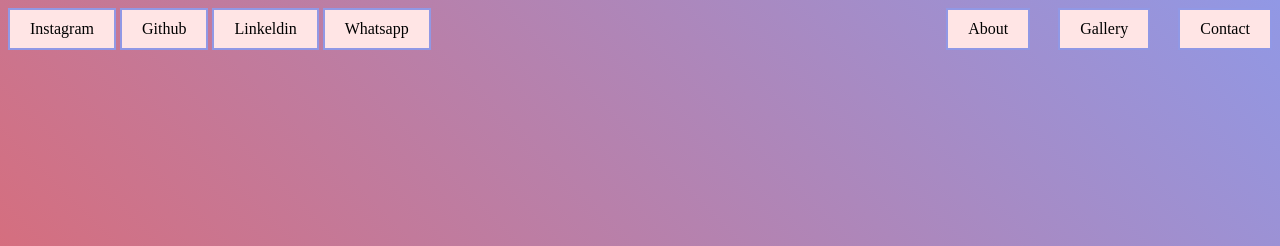
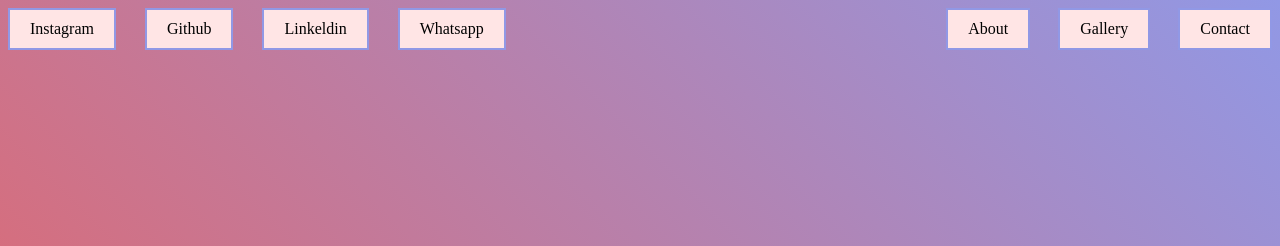
Before and after one commit to VegiSujini/MyPortfolio, a plain HTML site: page index.html in a window 1280 px wide. Shown: the top 246 px of the page. Drawn offline with Linux system fonts and the light colour scheme.

Commit message:
Update index.html

```diff
--- a/index.html
+++ b/index.html
@@ -18,9 +18,9 @@
 <a href="Contact.html" class="Contact">Contact</a>
 </div>
 <div class="header2">
-<a href="https://instagram.com/sujiniv?utm_medium=copy_link">Instagram</a>
-<a href="https://github.com/VegiSujini">Github</a>
-<a href="https://www.linkedin.com/in/vegi-sujini-4058a5200">Linkeldin</a>
+<a href="https://instagram.com/sujiniv?utm_medium=copy_link" style="margin-right:25px;">Instagram</a>
+<a href="https://github.com/VegiSujini" style="margin-right:25px;">Github</a>
+<a href="https://www.linkedin.com/in/vegi-sujini-4058a5200" style="margin-right:25px;">Linkeldin</a>
 <a href="https://wa.me/918309102006">Whatsapp</a>
 </div>
 <br><br><br><br><br><br><br><br><br><br><br><br>
```
